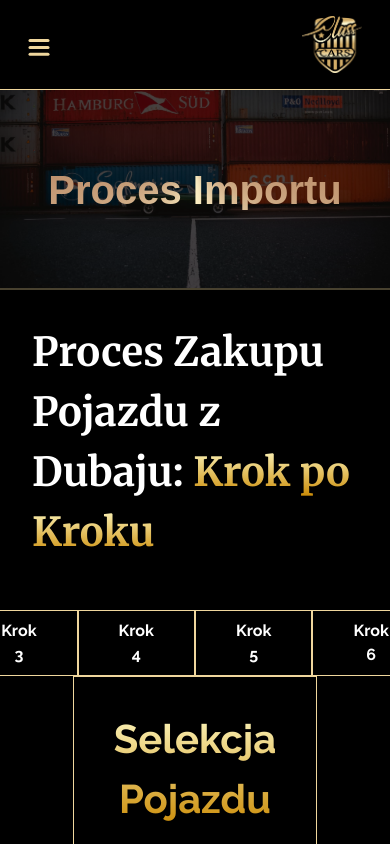
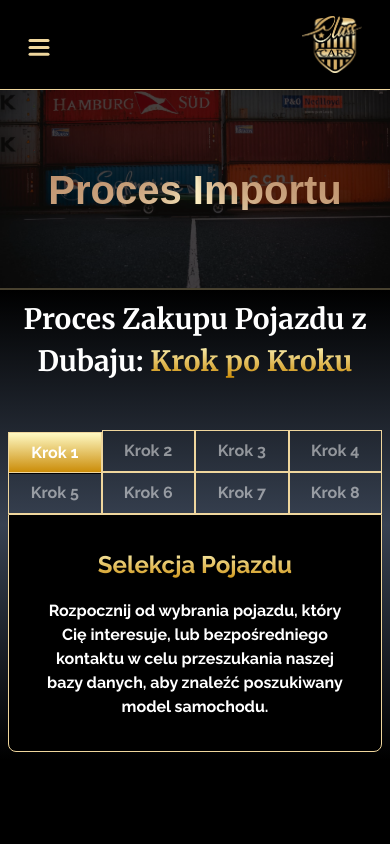
Before and after one commit to BBualdo/class-cars-llc, a Next.js app: page /import in a window 390 px wide. Shown: the top 844 px of the page. Built offline with nearby package versions, Linux system fonts and the light colour scheme; a web font is replaced by a local one.

Commit message:
Import - RWD

```diff
--- a/src/app/globals.css
+++ b/src/app/globals.css
@@ -68,4 +68,8 @@ body {
   .gradient-light-gold {
     @apply bg-gradient-to-t from-black via-yellow-100 to-white;
   }
+
+  .gradient-light-gold-mix {
+    @apply bg-gradient-to-t from-black via-yellow-100 to-black;
+  }
 }
--- a/src/app/import/page.tsx
+++ b/src/app/import/page.tsx
@@ -3,7 +3,7 @@ import Process from "@/components/import/Process";
 
 export default function Page() {
   return (
-    <main className="flex min-h-screen flex-col overflow-hidden text-black">
+    <main className="flex min-h-screen flex-col overflow-hidden">
       <Banner1 />
       <Process />
     </main>
--- a/src/components/import/Process.tsx
+++ b/src/components/import/Process.tsx
@@ -11,38 +11,43 @@ const Process = () => {
     <button
       onClick={() => setSelectedStep(Number(step.id) - 1)}
       className={clsx(
-        "relative border border-gold px-10 py-2 font-bold text-white hover:bg-gold/50",
+        "relative border border-gold py-2 font-bold hover:bg-gold/50 md:px-5 lg:px-10",
         {
-          "gradient-gold top-[2px] border-b-black":
+          "gradient-gold top-[2px] border-b-black text-white":
             Number(step.id) - 1 === selectedStep,
+          "text-white/50": Number(step.id) - 1 !== selectedStep,
         },
       )}
     >
       Krok {step.id}
     </button>
   ));
-  const steps = importProcess.map((step, index) => (
-    <div className="flex flex-col items-center gap-10 p-8 text-white">
-      <h3 className="gradient-gold bg-clip-text text-[40px] font-bold text-transparent">
+  const steps = importProcess.map((step) => (
+    <div className="flex flex-col items-center p-8 text-white xs:gap-4 md:gap-10">
+      <h2 className="gradient-gold bg-clip-text font-bold text-transparent xs:text-[24px] md:text-[40px]">
         {step.title}
-      </h3>
-      <p className="w-1/2 text-2xl font-bold">{step.description}</p>
+      </h2>
+      <p className="font-bold xs:text-base md:w-1/2 md:text-2xl">
+        {step.description}
+      </p>
     </div>
   ));
 
   return (
-    <section className="flex flex-col items-center p-8">
-      <h2 className={`${merriweather.className} text-[40px] text-white`}>
+    <section className="gradient-gotham-mix flex flex-col items-center xs:p-2 md:p-8">
+      <h2
+        className={`${merriweather.className} text-center text-[28px] text-white lg:text-[40px]`}
+      >
         Proces Zakupu Pojazdu z Dubaju:{" "}
         <span className="gradient-gold bg-clip-text text-transparent">
           Krok po Kroku
         </span>
       </h2>
-      <div className="w-3/4 flex-col items-center justify-center">
-        <div className="mt-12 flex items-center justify-center">
+      <div className="flex-col items-center justify-center md:w-3/4 md:min-w-[750px] lg:min-w-[1055px]">
+        <div className="mt-12 flex items-center justify-center xs:max-md:grid xs:max-md:grid-cols-4">
           {stepButtons}
         </div>
-        <div className="border border-gold text-center">
+        <div className="border border-gold bg-black text-center xs:max-md:rounded-b-lg md:rounded-lg">
           {steps[selectedStep]}
         </div>
       </div>
```
